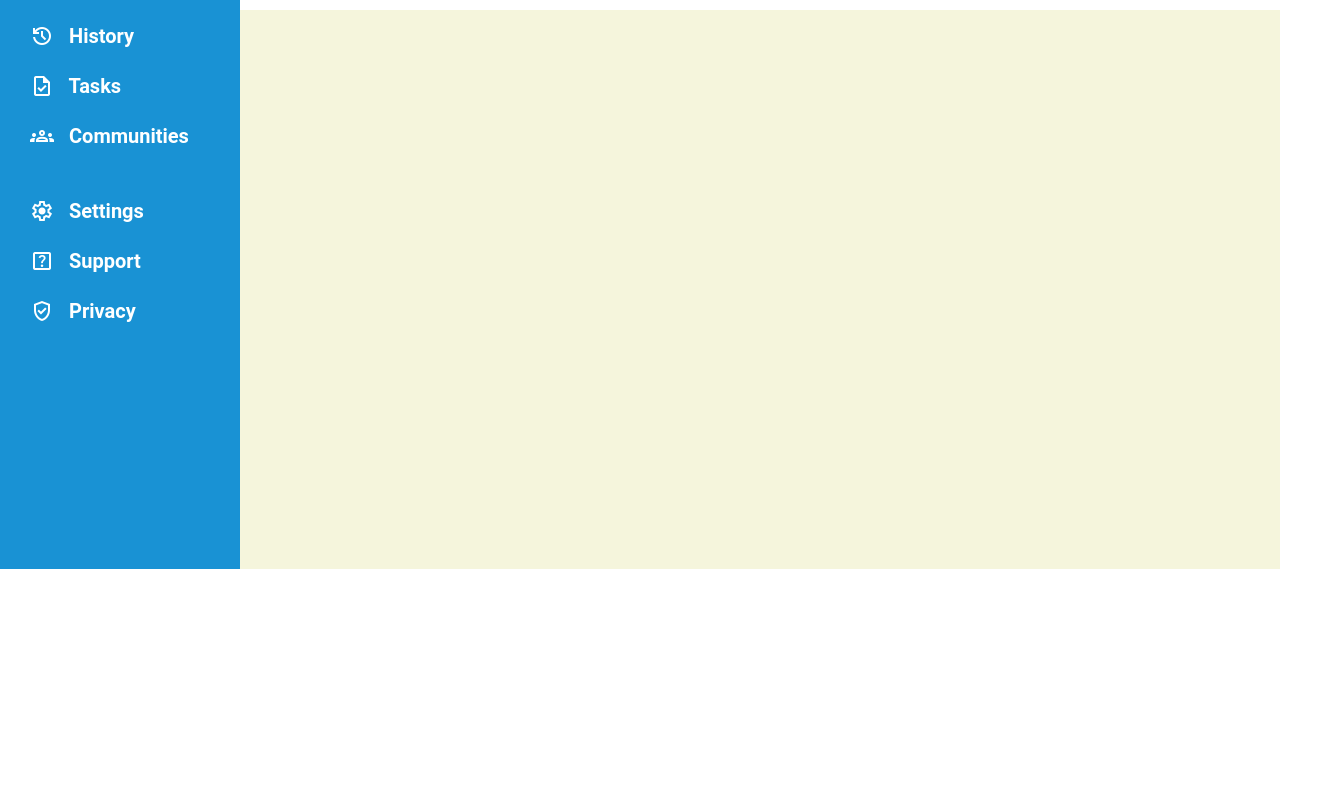
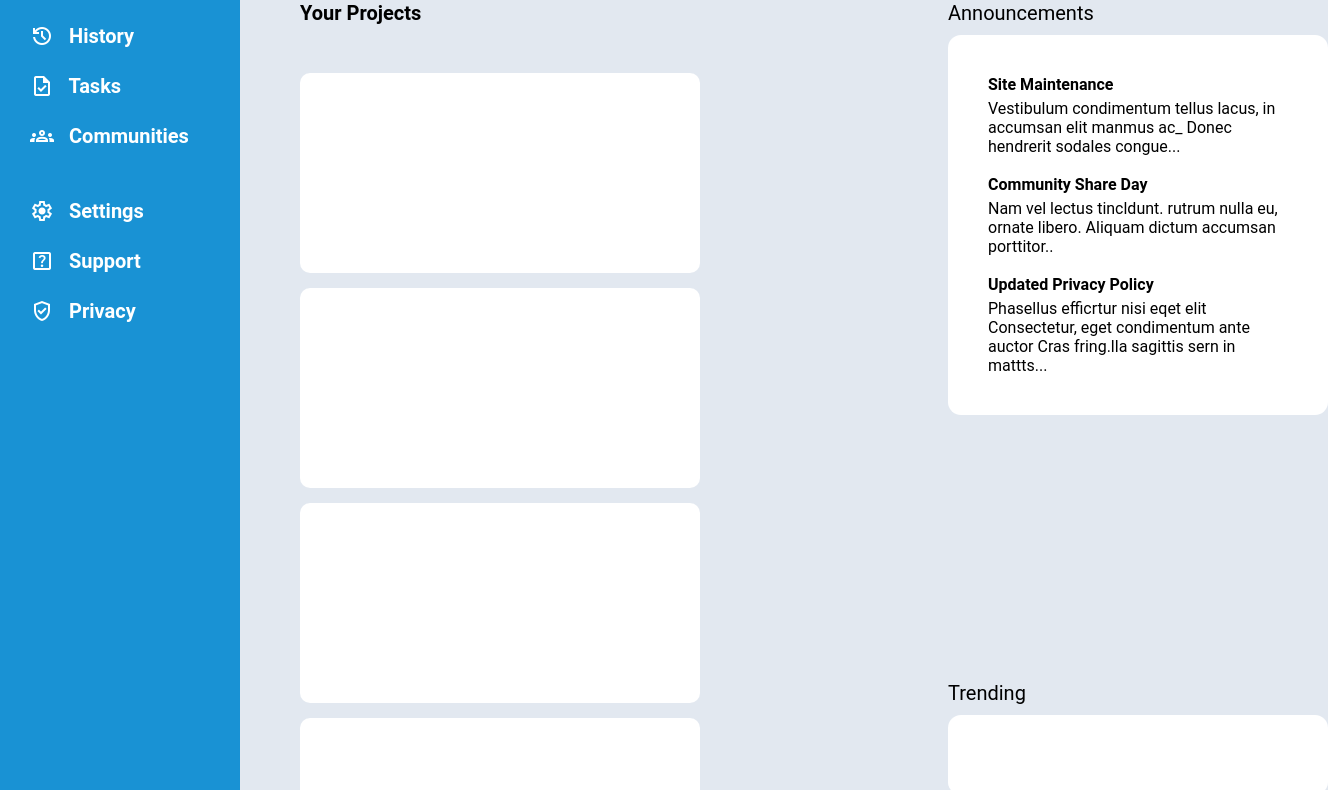
Before and after one commit to khalilcode01/Admin-Dashboard, a plain HTML site: page index.html in a window 1280 px wide. Shown: the part 231-1021 px from the top of the page, 1328 px wide, since content can reach past the window. Before the commit the page ends 800 px from the top, so only its background shows below. Drawn offline with nearby package versions, Linux system fonts and the light colour scheme.

Commit message:
Finsh some stuff

```diff
--- a/index.html
+++ b/index.html
@@ -15,7 +15,7 @@
     <div class="grid-container">
         <header class="header">
             <div class="top">
-                <div>
+                <div class="s">
                     <label for="search" id="search"><span class="material-symbols-outlined search-logo">search</span></label>
                     <input type="search" name="search" class="search">
                 </div>
@@ -93,7 +93,50 @@
             </div>
         </aside>
         <main class="main-container">
+            <div class="left-container">
+                <div class="title">Your Projects</div>
+                <div class="cards">
+                    <div class="card"></div>
+                    <div class="card"></div>
+                    <div class="card"></div>
+                    <div class="card"></div>
+                    <div class="card"></div>
+                    <div class="card"></div>
+                </div>
+            </div>
+            <div class="right-container">
+                <div class="top-card">
+                    <div class="ann">Announcements</div>
+                    <div class="ann-cards">
+                        <div class="ann-card"><div class="not">Site Maintenance</div>
+                            Vestibulum condimentum tellus lacus,
+                                in accumsan elit manmus ac_ Donec
+                                hendrerit sodales congue...
+                        </div>
+                        <div class="ann-card">
+                            <div class="not">Community Share Day </div>
+                                Nam vel lectus tincldunt. rutrum nulla
+                                eu, ornate libero. Aliquam dictum
+                                accumsan porttitor..
 
+                        </div>
+                        <div class="ann-card"><div class="not">Updated Privacy Policy</div>
+                            Phasellus efficrtur nisi eqet elit
+                            Consectetur, eget condimentum ante
+                            auctor Cras fring.lla sagittis sern in
+                            mattts...
+                        </div>
+                    </div>
+                </div>
+                <div class="bottom-card">
+                    <div class="trend">Trending</div>
+                    <div class="trend-cards">
+                        <div class="trend-card"></div>
+                        <div class="trend-card"></div>
+                        <div class="trend-card"></div>
+                    </div>
+                </div>
+            </div>
         </main>
     </div>
 </body>
--- a/styles.css
+++ b/styles.css
@@ -28,15 +28,11 @@ html, body, .grid-container{
     grid-area: header;
     background-color: #ffffff;
     display: grid;
-    grid-template-rows: 1fr 2.3fr;
+    grid-template-rows: 1fr 2fr;
     grid-template-areas:
     "top"
     "bot";
 
-}
-.main-container {
-    grid-area: main;
-    background-color: beige;
 }
 .material-symbols-outlined {
     color: white;
@@ -70,6 +66,7 @@ span {
     grid-area: top;
     display: flex;
     justify-content: space-between;
+    position: relative;
 }
 .bot {
     grid-area: bot;
@@ -81,11 +78,11 @@ span {
     margin-left: 44px;
 }
 .search {
-    height: 27px;
+    height: 30px;
     border-radius: 15px;
     border: none;
     background-color: #e2e8f0;
-    width: 500px;
+    width: 600px;
 }
 .search:focus {
     outline: none;
@@ -152,3 +149,79 @@ span {
     font-weight: 700;
     font-size: 18px;
 }
+.s {
+    display: flex;
+    margin-left: 40px;
+    align-items: center;
+    margin-top: -10px;
+}
+.search-logo, .ring {
+    margin-top: -4px;
+}
+.main-container {
+    grid-area: main;
+    background-color: #e2e8f0;
+    display: grid;
+    grid-template-columns: 3fr 1.3fr;
+    grid-template-areas:
+    "left right";
+}
+.left-container {
+    position: relative;
+    grid-area: left;
+    display: grid;
+    grid-template-rows: 1fr 15fr;
+    margin-left: 60px;
+
+}
+.right-container {
+    grid-area: right;
+    display: grid;
+    grid-template-rows: 1fr 1fr;
+    grid-template-areas:
+    "ann"
+    "tren";
+}
+.cards {
+    display: grid;
+    grid-gap: 15px;
+    grid-template-columns: repeat(auto-fit, minmax(40%, 400px));
+    justify-content: flex-start;
+
+}
+.card {
+    height: 200px;
+    border-radius: 10px;
+    background-color: white;
+
+}
+.title{
+    position: relative;
+    font-weight: 700;
+    font-size: 20px;
+    top: 13px;
+}
+.ann {
+    grid-area: ann;
+    margin-top: 13px;
+    font-size: 20px;
+}
+.trend {
+    grid-area: trend;
+    margin-top: 13px;
+
+    font-size: 20px;
+}
+.ann-cards, .trend-cards {
+    display: grid;
+    grid-template-rows: 1fr 1fr 1fr;
+    padding: 40px;
+    background: #fff;
+    width: 300px;
+    border-radius: 13px;
+    margin-top: 10px;
+}
+.not {
+    font-weight: 700;
+    margin-bottom: 5px;
+}
```
